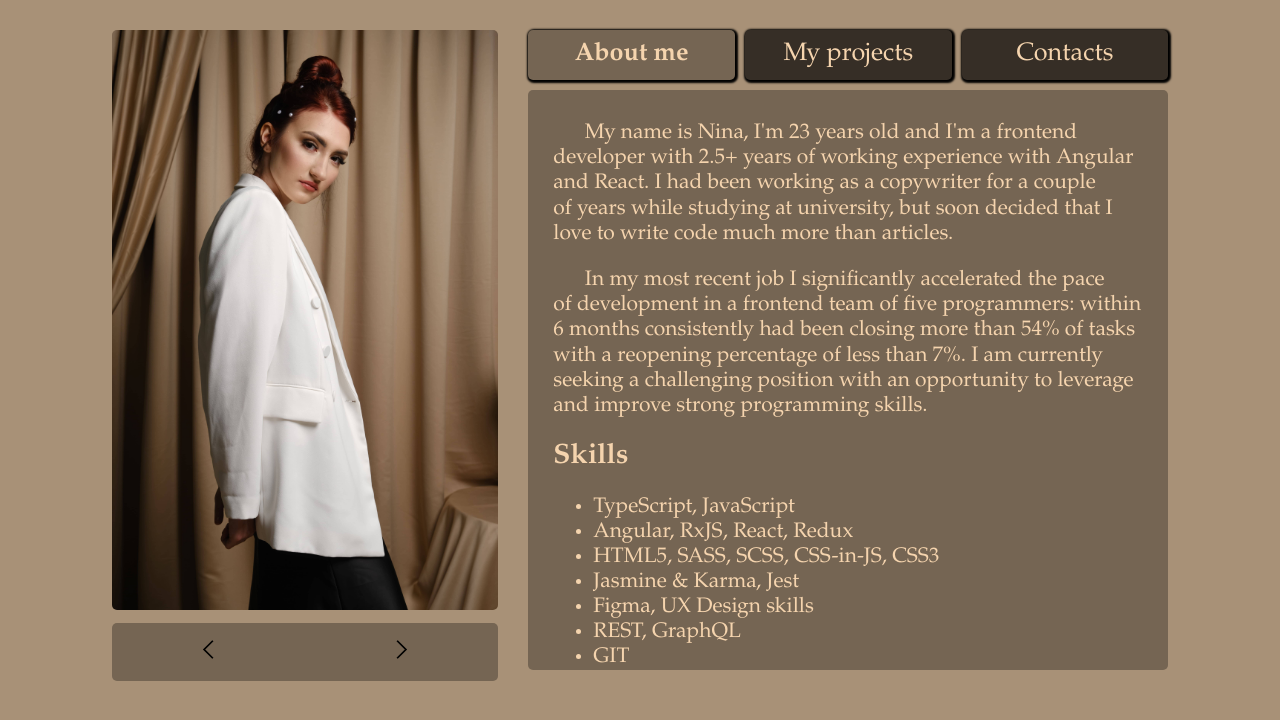
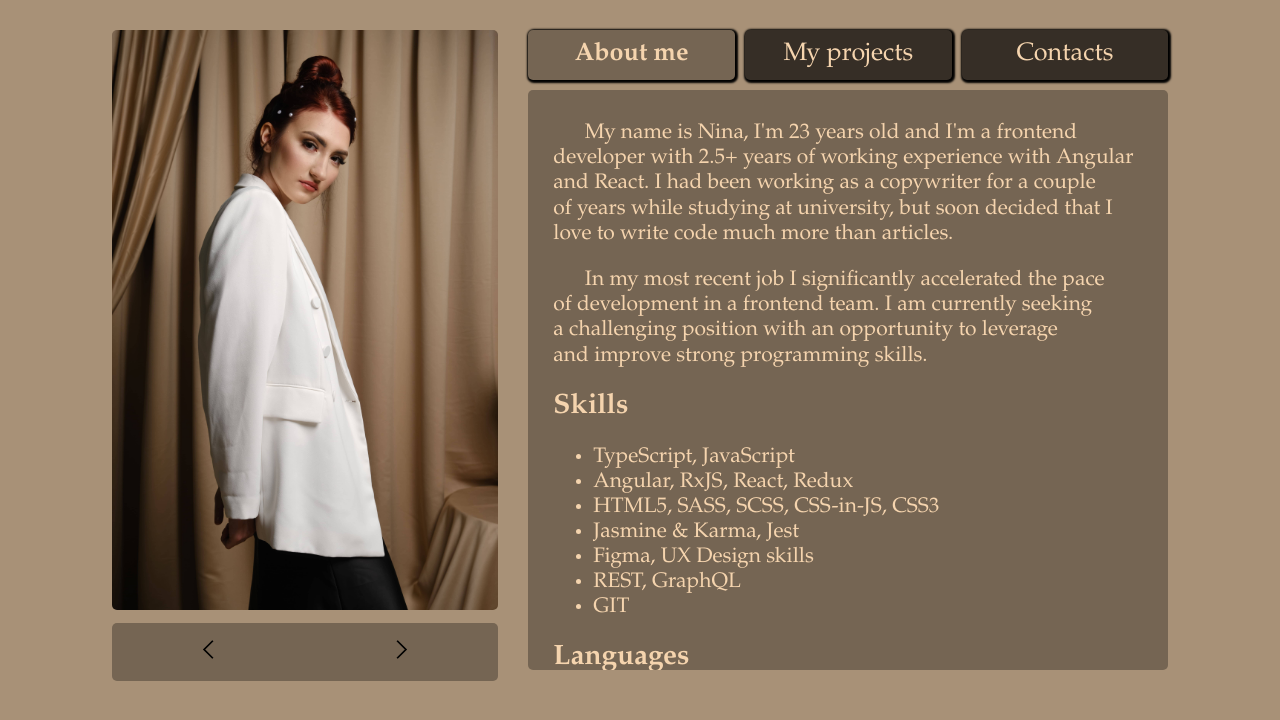
Before and after one commit to ninaTorgunakova/portfolio, a React (Create React App) app: page / in a window 1280 px wide. Shown: the top 720 px of the page. Built offline with nearby package versions, Linux system fonts and the light colour scheme.

Commit message:
Исправлено описание

```diff
--- a/src/About/About.tsx
+++ b/src/About/About.tsx
@@ -11,8 +11,7 @@ const About = (state: State): JSX.Element => {
       </p>
 
       <p style={state.theme.text} className='text'>
-          In my most recent job I significantly accelerated the pace of development in a frontend team of five programmers:
-        within 6 months consistently had been closing more than 54% of tasks with a reopening percentage of less than 7%.
+          In my most recent job I significantly accelerated the pace of development in a frontend team.
         I am currently seeking a challenging position with an opportunity to leverage and improve strong programming skills.
       </p>
 
@@ -41,11 +40,11 @@ const About = (state: State): JSX.Element => {
 
       <h1 style={state.theme.boldText}>Interests</h1>
       <p style={state.theme.text} className='text'>
-          In my free time I like to solve algorithmic problems
-        on Leetcode - this is my favorite kind of brainstorm
+          In my free time, I like to read books about time management and solve
+        algorithmic problems on Leetcode - this is my favorite kind of brainstorming
         and training the ability to find an effective problem's solution
-        in a short time. I'm also studying UI&UX materials beacause I think
-        that advanced frontend developer should take on responsibility
+        in a short time. I'm also into studying UI&UX materials because I think
+        that advanced frontend developers should take on responsibility
         for the experience of interacting with the interface.
       </p>
     </div>
```
